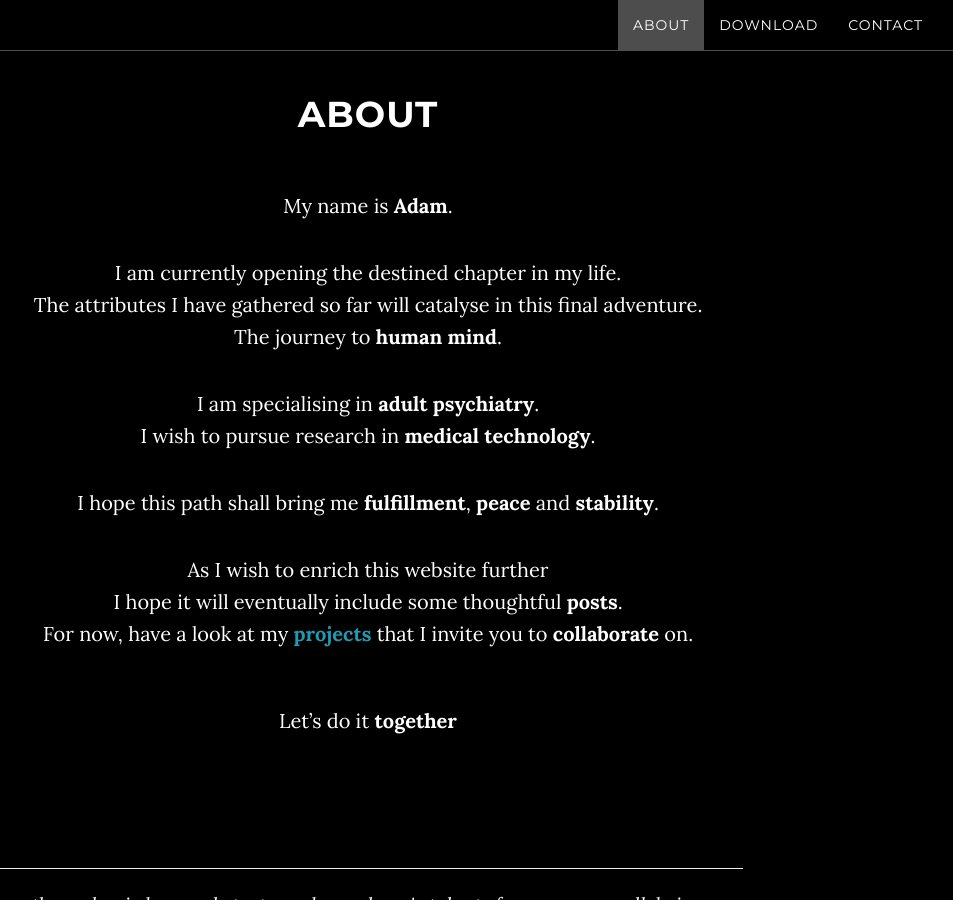
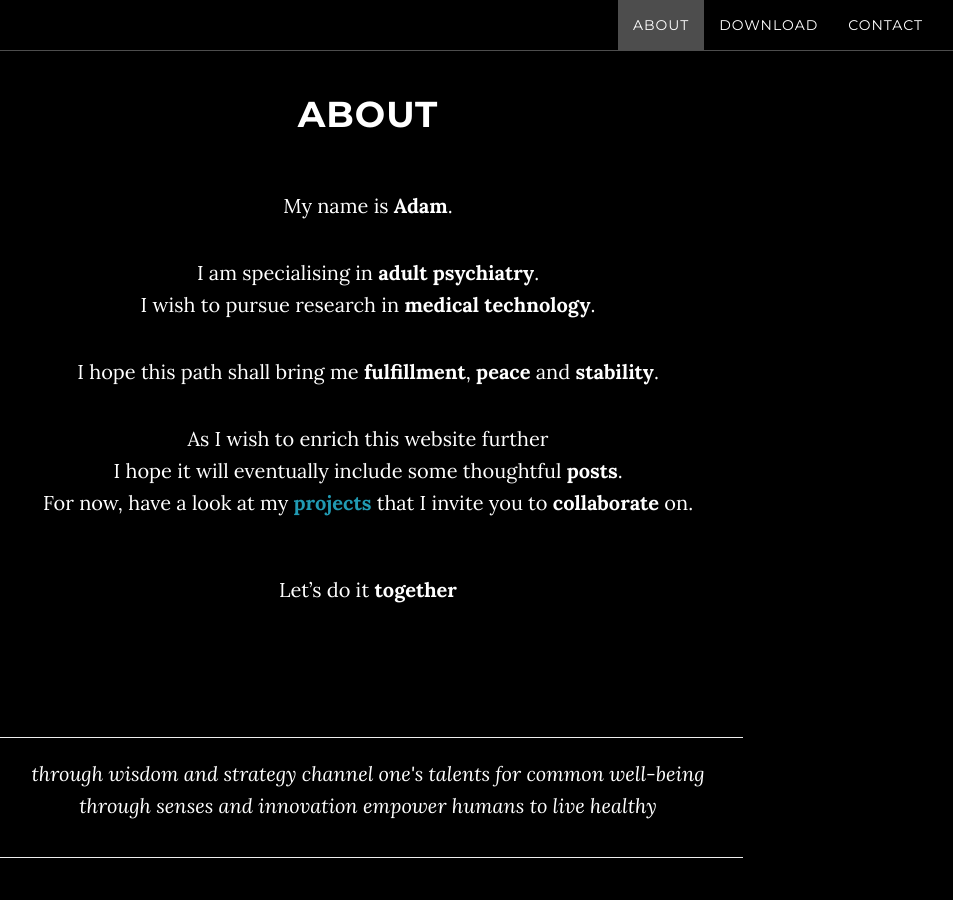
Before and after one commit to kozload/kozload.github.io, a Jekyll site: the page built from index.html, in a window 1280 px wide and 900 px high, scrolled down 1005 px. Shown: the whole window, without its empty margins (272-1225 px from the left). Built offline with Jekyll 4.4.1, drawn with Linux system fonts in a browser that asks for light colours.

Commit message:
Update about.html

```diff
--- a/_includes/about.html
+++ b/_includes/about.html
@@ -5,7 +5,6 @@
                 <h1>About</h1>
                 <br>
                 <p>My name is <b>Adam</b>.
-                <p>I am currently opening the destined chapter in my life.<br>The attributes I have gathered so far will catalyse in this final adventure.<br>The journey to <b>human mind</b>.</p>
                 <p>I am specialising in <b>adult psychiatry</b>.<br>I wish to pursue research in <b>medical technology</b>.</p>
                 <p>I hope this path shall bring me <b>fulfillment</b>, <b>peace</b> and <b>stability</b>.
                 <p>As I wish to enrich this website further<br>I hope it will eventually include some thoughtful <b>posts</b>.<br>For now, have a look at my <a href="https://github.com/kozload?tab=projects"><b>projects</b></a> that I invite you to <b>collaborate</b> on.</p>
```
